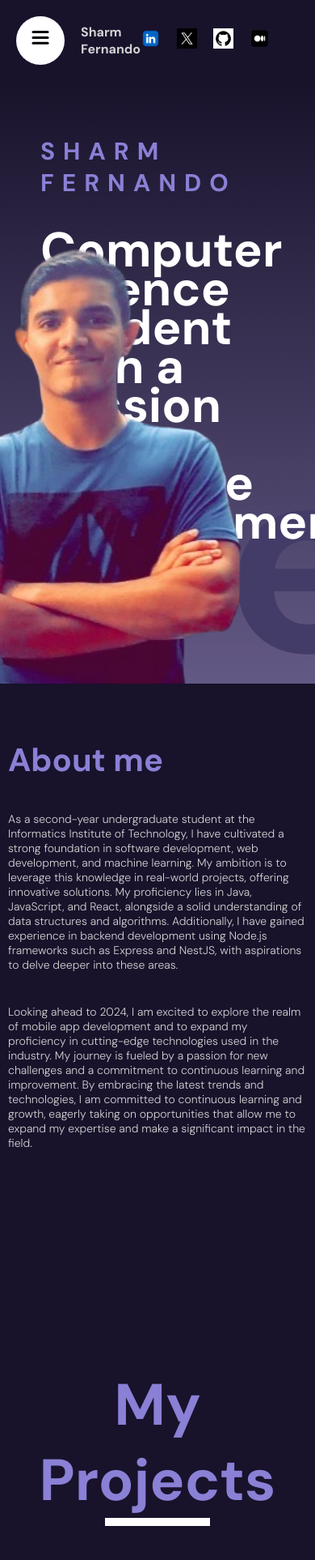
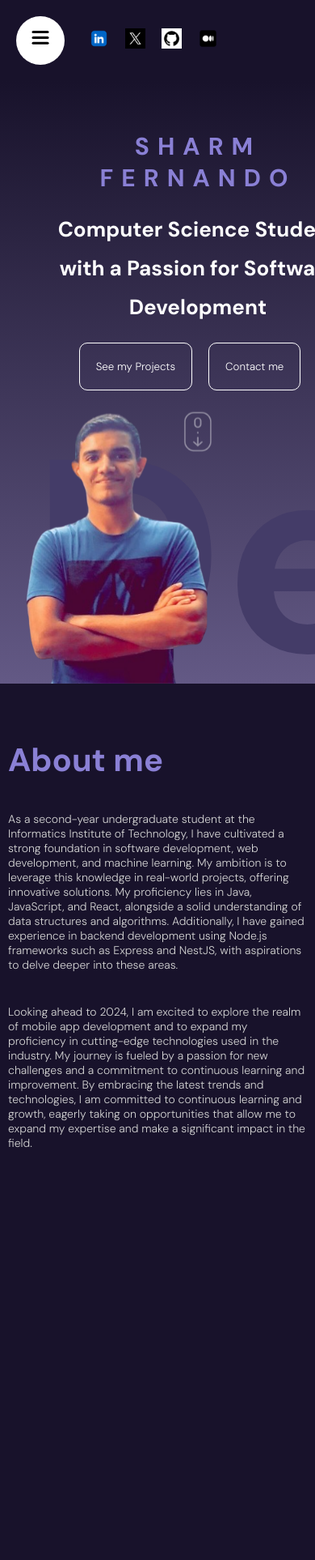
Before and after one commit to sheebaboy33/Portfolio, a Next.js app: page / in a window 390 px wide. Shown: the top 1926 px of the page at 81% size. Built offline with nearby package versions, Linux system fonts and the light colour scheme.

Commit message:
Added some basic responsiveness

```diff
--- a/src/app.scss
+++ b/src/app.scss
@@ -28,3 +28,19 @@ section {
   scroll-snap-align: center;
   overflow: hidden;
 }
+
+@mixin mobile {
+  @media (max-width: 738px) {
+    @content;
+  }
+}
+@mixin tablet {
+  @media (max-width: 1024px) {
+    @content;
+  }
+}
+@mixin desktop {
+  @media (max-width: 1366px) {
+    @content;
+  }
+}
--- a/src/components/contact/contact.scss
+++ b/src/components/contact/contact.scss
@@ -8,6 +8,12 @@
   align-items: center;
   gap: 50px;
 
+    @include mobile {
+    width: 100%;
+    padding: 10px;
+    flex-direction: column;
+  }
+
 
   .textContainer {
     flex: 1;
@@ -15,9 +21,20 @@
     flex-direction: column;
     gap: 40px;
 
+        @include mobile {
+      gap: 20px;
+      text-align: center;
+      align-items: center;
+      margin-top: 70px;
+    }
+
     h1 {
       font-size: 100px;
       line-height: 88px;
+
+            @include mobile {
+        font-size: 36px;
+      }
     }
 
     span {
@@ -28,6 +45,11 @@
   .formContainer {
     flex: 1;
     position: relative;
+
+        @include mobile {
+      padding: 50px;
+      width: 100%;
+    }
 
     form {
       display: flex;
@@ -41,6 +63,10 @@
         border: 1px solid white;
         color: white;
         border-radius: 5px;
+
+                @include mobile {
+          padding: 10px;
+        }
       }
 
       button {
@@ -49,6 +75,10 @@
         background-color: orange;
         cursor: pointer;
         font-weight: 500;
+
+                @include mobile {
+          padding: 10px;
+        }
       }
     }
   }
--- a/src/components/hero/hero.scss
+++ b/src/components/hero/hero.scss
@@ -23,6 +23,14 @@
       position: relative;
       z-index: 2;
 
+            @include mobile {
+        height: 50%;
+        width: 100%;
+        gap: 20px;
+        align-items: center;
+        text-align: center;
+      }
+
       h2 {
         font-size: 30px;
         color: #8a80d5;
@@ -32,6 +40,10 @@
       h1 {
         font-size: 60px;
         color: white;
+
+      @include mobile {
+          font-size: 26px;
+        }
       }
 
       .buttons {
@@ -61,6 +73,13 @@
     right: 0;
     z-index: 2;
 
+        @include mobile {
+      height: 50%;
+      width: 100%;
+      top: unset;
+      bottom: 0;
+    }
+
     img {
       width: 100%;
       height: 100%;
--- a/src/components/navbar/navbar.scss
+++ b/src/components/navbar/navbar.scss
@@ -12,8 +12,17 @@
     justify-content: space-between;
     height: 100%;
 
+    @include mobile {
+      justify-content: flex-end;
+      padding: 20px;
+    }
+
     span {
       font-weight: bold;
+
+    @include mobile {
+        display: none;
+      }
     }
 
     .social {
--- a/src/components/portfolio/portfolio.scss
+++ b/src/components/portfolio/portfolio.scss
@@ -10,6 +10,11 @@
     text-align: center;
     color: #8a80d5;
     font-size: 36px;
+
+    @include mobile {
+      padding-top: calc(100vh - 100px);
+      font-size: 24px;
+    }
 
 
     .progressBar {
@@ -35,16 +40,29 @@
       justify-content: center;
       gap: 50px;
 
+      @include mobile {
+        flex-direction: column;
+      }
+
 
       .imageContainer {
         flex: 1;
         height: 40%;
+
+                @include mobile {
+          width: 100%;
+          max-height: 300px;
+        }
 
         img {
           width: 100%;
           height: 100%;
           object-fit: cover;
           margin-left: 50px;
+
+         @include mobile {
+            object-fit: contain;
+          }
         }
       }
 
@@ -54,13 +72,28 @@
         flex-direction: column;
         gap: 30px;
 
+        @include mobile {
+          transform: none !important;
+          padding: 10px;
+          align-items: center;
+          text-align: center;
+        }
+
         h2 {
           font-size: 50px;
+
+          @include mobile {
+            font-size: 36px;
+          }
         }
 
         p {
           color: gray;
           font-size: 20px;
+
+          @include mobile {
+            font-size: 16px;
+          }
 
         }
 
--- a/src/components/sidebar/sidebar.scss
+++ b/src/components/sidebar/sidebar.scss
@@ -17,6 +17,10 @@
     width: 350px;
     background: white;
 
+    @include mobile {
+      width: 200px;
+    }
+
     .links {
       position: absolute;
       width: 100%;
@@ -29,6 +33,10 @@
 
       a {
         font-size: 40px;
+
+        @include mobile {
+          font-size: 20px;
+        }
       }
     }
   }
```
